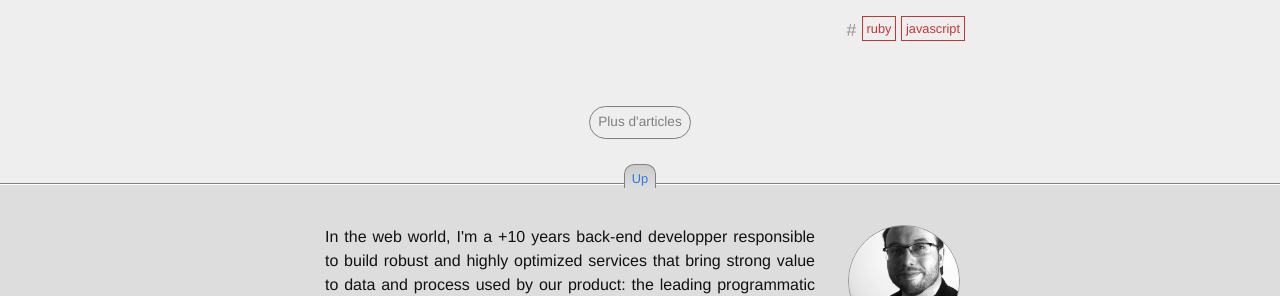
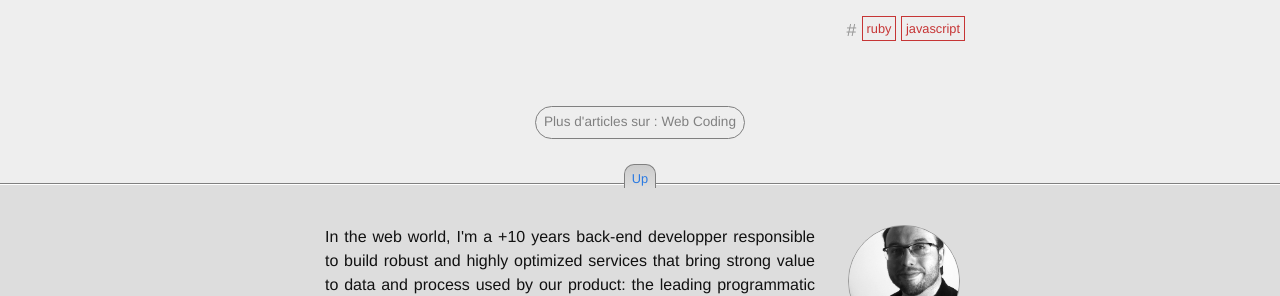
Before and after one commit to ludovicdeluna/myblogv3, a Jekyll site: the page built from _posts/2014-07-29-welcome-to-jekyll.md, in a window 1280 px wide. Shown: the part 1209-1505 px from the top of the page. Built offline with Jekyll 4.4.1, drawn with Linux system fonts in a browser that asks for light colours; Markdown is read by kramdown in place of the engine named in the settings.

Commit message:
WiP Footer to refactor

```diff
--- a/_layouts/default.html
+++ b/_layouts/default.html
@@ -4,8 +4,10 @@
     {% include header.html %}
     {{ content }}
     <!-- TODO Reviser la pagination -->
-    <nav class="pagination">
-      <a class="button btn-more-articles" href="/">Plus d'articles</a><br>
+    <nav class="pagination">{% capture cat_root %}{{ site.url | append: site.baseurl }}/categories/{% endcapture %}
+      {% if page.categories %}<a class="button btn-more-articles" href="{{ cat_root }}{{ page.categories.first }}">Plus d'articles sur : {{ site.list_categories[page.categories.first] }}</a><br>
+      {% elsif page.category %}<a class="button btn-more-articles" href="{{ cat_root }}{{ page.category }}">Plus d'articles sur : {{ site.list_categories[page.category] }}</a><br>
+      {% else %}<a class="button btn-more-articles" href="/">Plus d'articles</a><br>{% endif %}
       <!--
       <ul class="nav-article pagination-pages">
         <li><a href="#">1</a></li>
```
